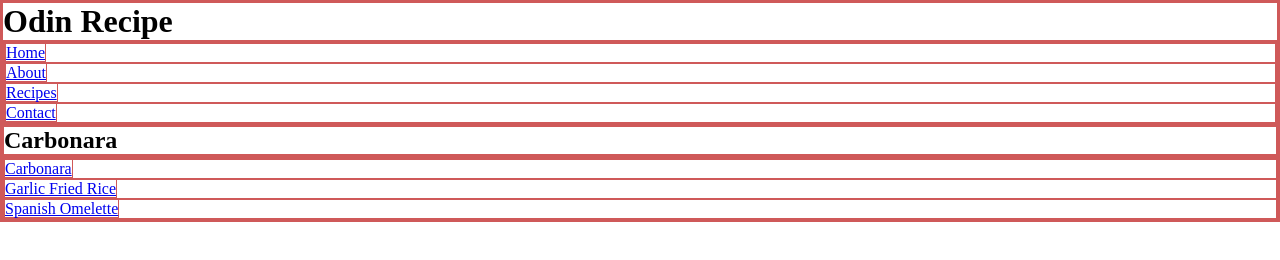
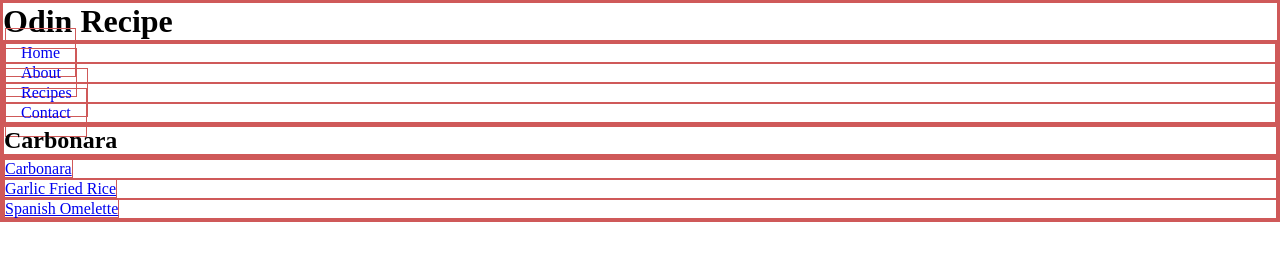
Before and after one commit to charlmaths/odin_recipes_2024, a plain HTML site: page recipes/carbonara.html in a window 1280 px wide. Drawn offline with Linux system fonts and the light colour scheme.

Commit message:
Refactor: Navigation and anchor links
Remove text-decoration
Add padding

```diff
--- a/styles.css
+++ b/styles.css
@@ -29,10 +29,10 @@ nav ul {
   /* background-color: grey; */
 }
 
-.navbar a {
-  /* color: whitesmoke;
+nav a {
+  /* color: whitesmoke; */
   text-decoration: none;
-  padding: 15px; */
+  padding: 15px;
   /* display: block; */
   /* text-align: center; */
 }
```
